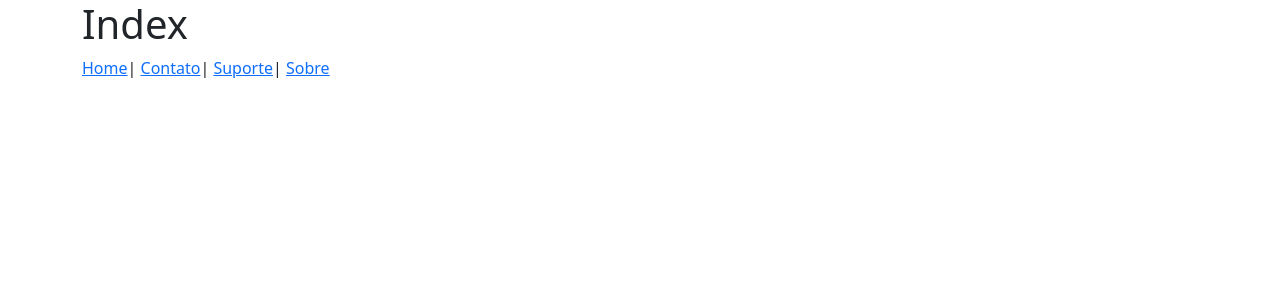
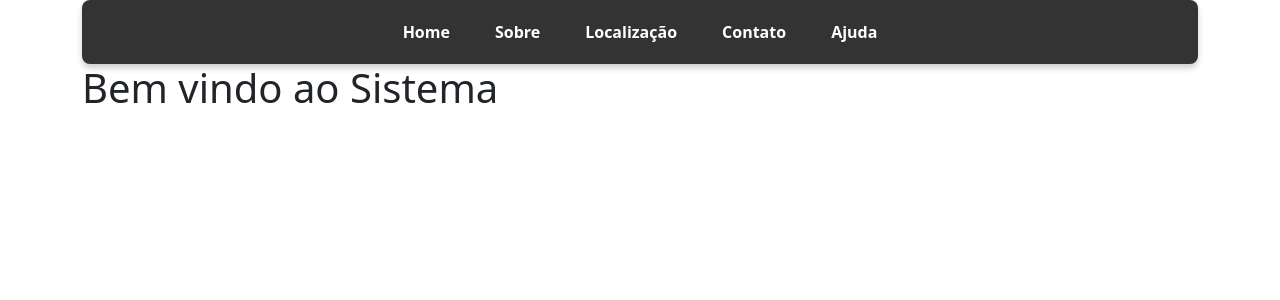
Before and after one commit to Hadryanns/piloto, a Django app: page / in a window 1280 px wide. Shown: the top 300 px of the page. Run offline with Django 5.2, Linux system fonts and the light colour scheme.

Commit message:
Atividade 14

```diff
--- /dev/null
+++ b/home/templates/bases/base.html
@@ -0,0 +1,66 @@
+<!doctype html>
+<html lang="pt-br">
+  <head>
+    <!-- Required meta tags -->
+    <meta charset="utf-8">
+    <meta name="viewport" content="width=device-width, initial-scale=1">
+    <!-- Bootstrap CSS -->
+    <link href="https://cdn.jsdelivr.net/npm/bootstrap@5.0.2/dist/css/bootstrap.min.css" rel="stylesheet" integrity="sha384-EVSTQN3/azprG1Anm3QDgpJLIm9Nao0Yz1ztcQTwFspd3yD65VohhpuuCOmLASjC" crossorigin="anonymous">
+
+
+    <title>{% block titulo %} Título da Página {% endblock  %}</title>
+
+
+   <style>
+    .menu {
+      background-color: #333; /* Fundo escuro */
+      padding: 10px 20px; /* Espaçamento interno */
+      display: flex; /* Layout em linha */
+      justify-content: center; /* Centraliza os itens */
+      gap: 15px; /* Espaçamento entre os links */
+      border-radius: 8px; /* Bordas arredondadas */
+      box-shadow: 0 4px 6px rgba(0, 0, 0, 0.2); /* Sombra suave */
+    }
+
+    .menu a {
+      text-decoration: none; /* Remove sublinhado */
+      color: white; /* Cor do texto */
+      font-weight: bold; /* Texto em negrito */
+      padding: 10px 15px; /* Espaçamento interno dos links */
+      border-radius: 4px; /* Bordas arredondadas */
+      transition: all 0.3s ease; /* Suaviza transições */
+    }
+
+    .menu a:hover {
+      background-color: #555; /* Fundo ao passar o mouse */
+      color: #ffd700; /* Cor do texto ao passar o mouse */
+      transform: scale(1.1); /* Efeito de zoom */
+    }
+
+
+   </style>
+
+  </head>
+  <body>
+    <div class="container">
+
+    <div class="menu">
+      <a href="{% url 'index' %}">Home</a>
+      <a href="{% url 'about' %}">Sobre</a>
+      <a href="{% url 'address' %}">Localização</a>
+      <a href="{% url 'contact' %}">Contato</a>
+      <a href="{% url 'suport' %}">Ajuda</a>
+    </div>
+
+
+    {% block conteudo %}
+
+      <h1>Conteúdo da Página<h1>
+
+    {% endblock  %}
+
+
+    </div>
+    <script src="https://cdn.jsdelivr.net/npm/bootstrap@5.0.2/dist/js/bootstrap.bundle.min.js" integrity="sha384-MrcW6ZMFYlzcLA8Nl+NtUVF0sA7MsXsP1UyJoMp4YLEuNSfAP+JcXn/tWtIaxVXM" crossorigin="anonymous"></script>
+  </body>
+</html>
--- a/home/templates/index.html
+++ b/home/templates/index.html
@@ -1,34 +1,12 @@
-<!doctype html>
-<html lang="pt-br">
-
-<head>
-    <!-- Required meta tags -->
-    <meta charset="utf-8">
-    <meta name="viewport" content="width=device-width, initial-scale=1">
-    <!-- Bootstrap CSS -->
-    <link href="https://cdn.jsdelivr.net/npm/bootstrap@5.0.2/dist/css/bootstrap.min.css" rel="stylesheet"
-        integrity="sha384-EVSTQN3/azprG1Anm3QDgpJLIm9Nao0Yz1ztcQTwFspd3yD65VohhpuuCOmLASjC" crossorigin="anonymous">
+{% extends "bases/base.html" %}
 
 
-    <title>Django</title>
-</head>
+{% block titulo %} Home {% endblock  %}
 
 
-<body>
-    <div class="container">
+{% block conteudo %}
 
 
-        <h1>Index</h1>
+  <h1>Bem vindo ao Sistema <h1>
 
-        <a href="{% url 'index' %}">Home</a>|
-        <a href="{% url 'contact' %}">Contato</a>|
-        <a href="{% url 'suport' %}">Suporte</a>|
-        <a href="{% url 'about' %}">Sobre</a>
-
-    </div>
-    <script src="https://cdn.jsdelivr.net/npm/bootstrap@5.0.2/dist/js/bootstrap.bundle.min.js"
-        integrity="sha384-MrcW6ZMFYlzcLA8Nl+NtUVF0sA7MsXsP1UyJoMp4YLEuNSfAP+JcXn/tWtIaxVXM"
-        crossorigin="anonymous"></script>
-</body>
-
-</html>
+{% endblock  %}
--- a/home/views.py
+++ b/home/views.py
@@ -9,6 +9,9 @@ def index(request):
 def about(request):
     return render(request,"about.html")
 
+def address(request):
+    return render(request,"address.html")
+
 def suport(request):
     return render(request,"suport.html")
 
--- a/pweb/urls.py
+++ b/pweb/urls.py
@@ -24,4 +24,5 @@ urlpatterns = [
     path('about',views.about,name='about'),
     path('contact',views.contact,name='contact'),
     path('suport',views.suport,name='suport'),
+    path('address',views.address,name='address'),
 ]
```
Also changed, not shown: home/templates/about.html (+5 -27 lines), home/templates/address.html (added, +12 -0 lines), home/templates/contact.html (+5 -27 lines), home/templates/suport.html (+5 -27 lines).
